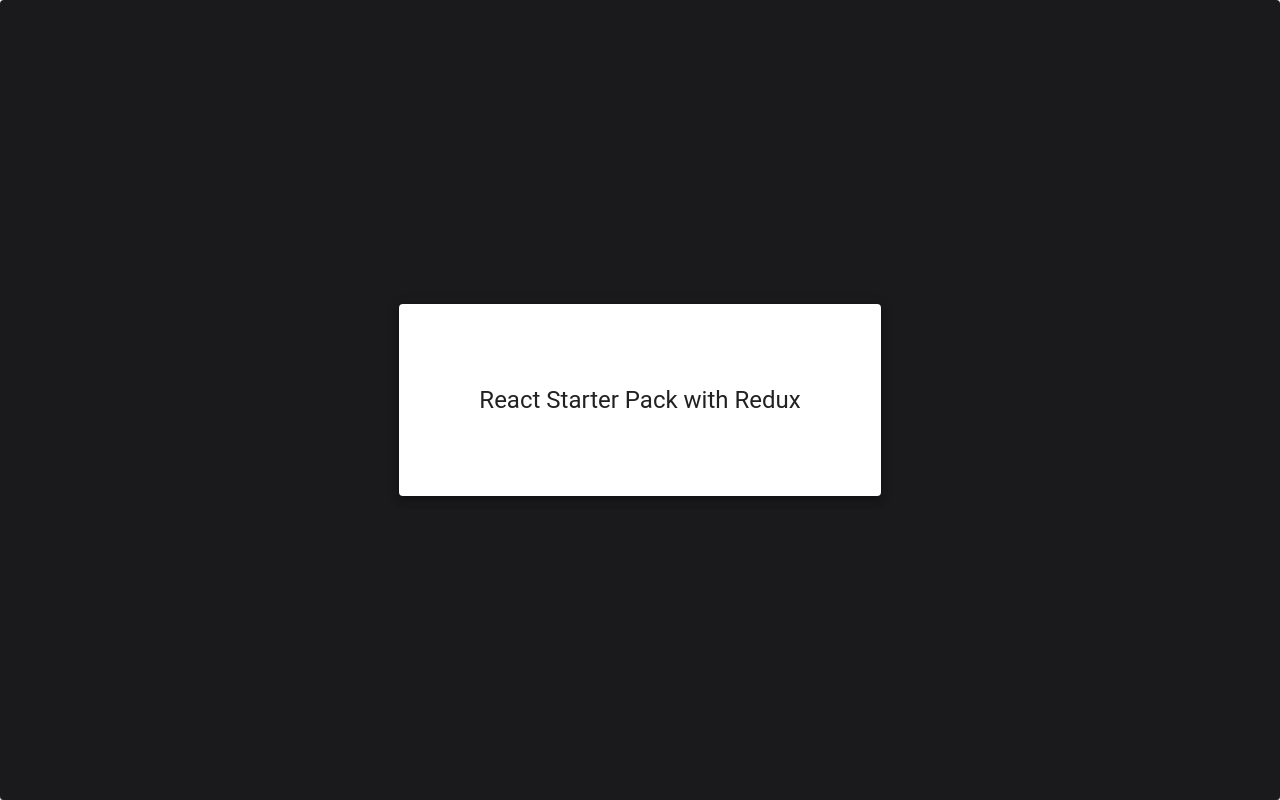
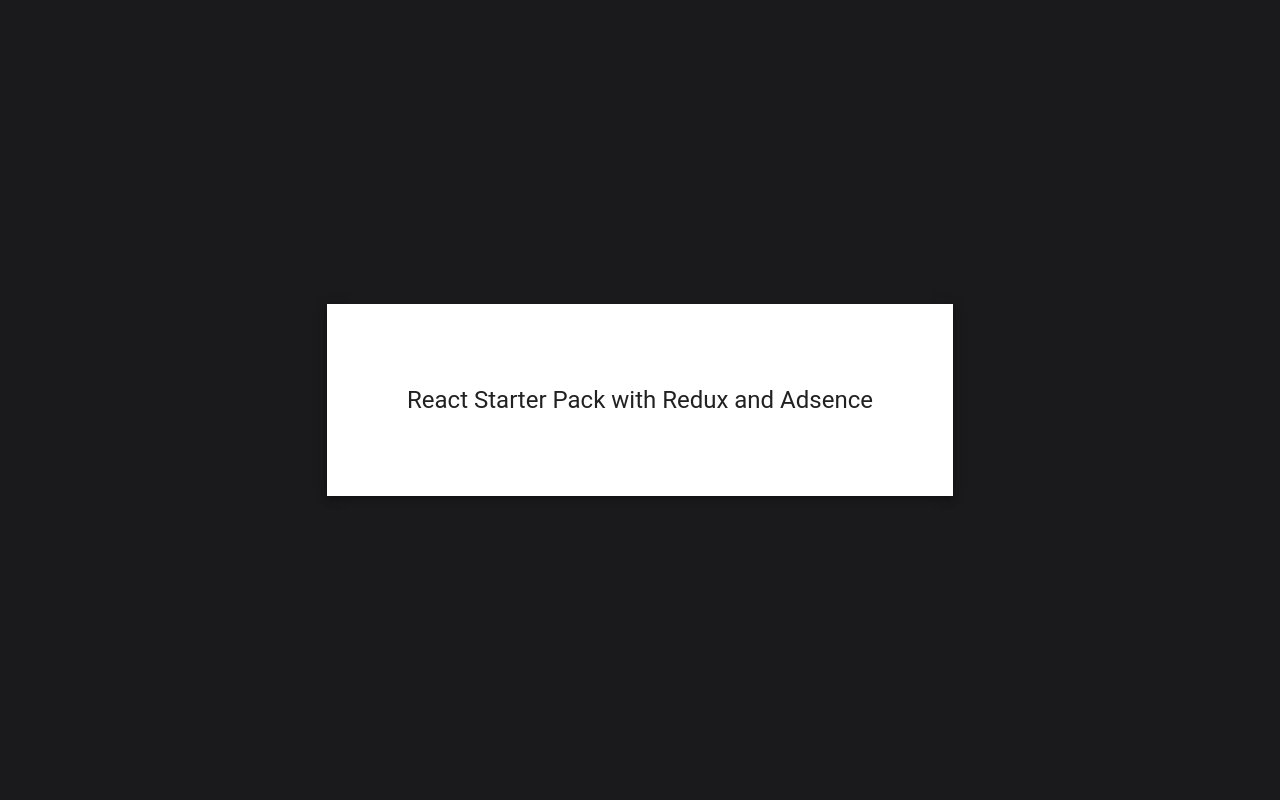
Before and after one commit to Oluwayelu/yelutech, a React (Create React App) app: page / in a window 1280 px wide. Built offline with nearby package versions, Linux system fonts and the light colour scheme.

Commit message:
Updated Paper

```diff
--- a/src/App.js
+++ b/src/App.js
@@ -44,10 +44,10 @@ function App() {
     <Provider store={store} >
       <ThemeProvider theme={theme}>
         <CssBaseline />
-        <Paper className={classes.root}>
-          <Paper elevation={5} className={classes.paper}>
+        <Paper square className={classes.root}>
+          <Paper square elevation={5} className={classes.paper}>
             <Typography variant="h5">
-              React Starter Pack with Redux
+              React Starter Pack with Redux and Adsence
             </Typography>
           </Paper>
         </Paper>
```
